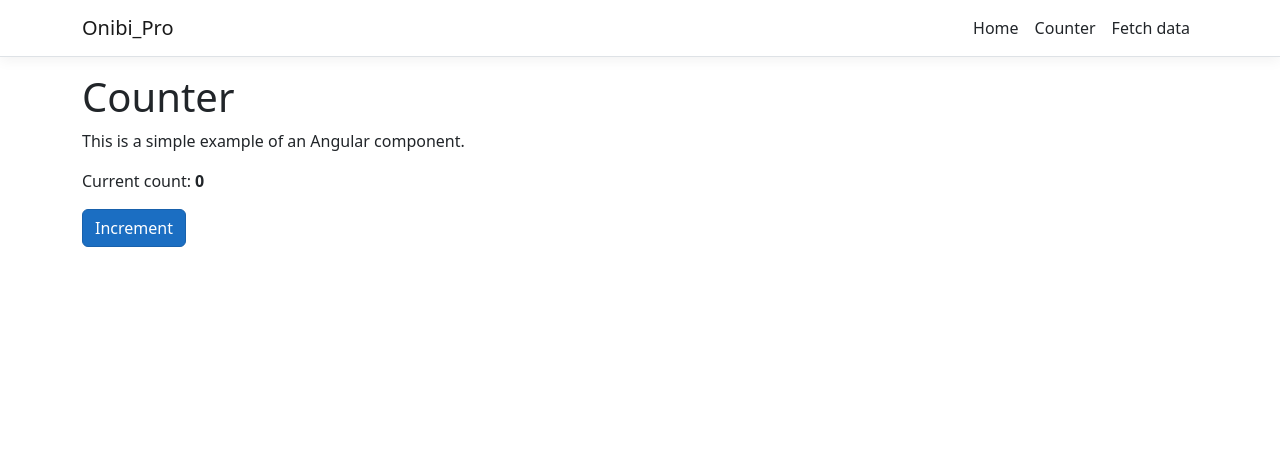
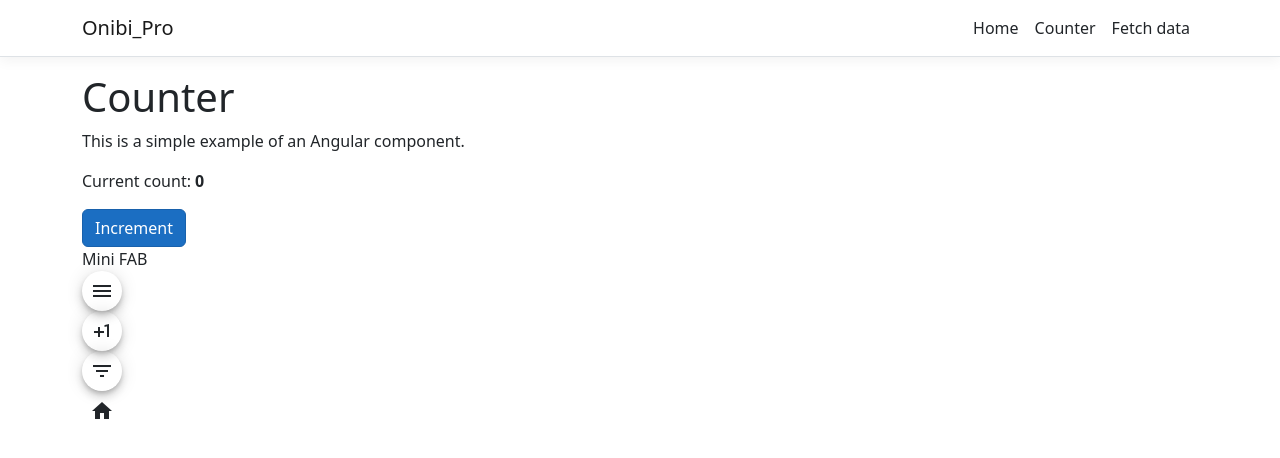
Before and after one commit to Shimakaze-Kan/Onibi_Pro, an Angular app in the folder Onibi_Pro/ClientApp/: page /counter in a window 1280 px wide. Shown: the top 458 px of the page. Built offline with nearby package versions, Linux system fonts and the light colour scheme.

Commit message:
Angular update

```diff
--- a/Onibi_Pro/ClientApp/angular.json
+++ b/Onibi_Pro/ClientApp/angular.json
@@ -117,7 +117,8 @@
               "sourceMap": false,
               "namedChunks": false,
               "extractLicenses": true,
-              "vendorChunk": true
+              "vendorChunk": true,
+              "buildOptimizer": true
             },
             "production": {
               "optimization": true,
@@ -125,12 +126,12 @@
               "sourceMap": false,
               "namedChunks": false,
               "extractLicenses": true,
-              "vendorChunk": false
+              "vendorChunk": false,
+              "buildOptimizer": true
             }
           }
         }
       }
     }
-  },
-  "defaultProject": "Onibi_Pro"
+  }
 }
--- a/Onibi_Pro/ClientApp/src/app/app.module.ts
+++ b/Onibi_Pro/ClientApp/src/app/app.module.ts
@@ -1,5 +1,5 @@
 import { BrowserModule } from '@angular/platform-browser';
-import { NgModule } from '@angular/core';
+import { APP_ID, NgModule } from '@angular/core';
 import { FormsModule } from '@angular/forms';
 import { HttpClientModule } from '@angular/common/http';
 import { RouterModule } from '@angular/router';
@@ -9,6 +9,10 @@ import { NavMenuComponent } from './nav-menu/nav-menu.component';
 import { HomeComponent } from './home/home.component';
 import { CounterComponent } from './counter/counter.component';
 import { FetchDataComponent } from './fetch-data/fetch-data.component';
+import { BrowserAnimationsModule } from '@angular/platform-browser/animations';
+import { MatButtonModule } from '@angular/material/button';
+import { MatCheckboxModule } from '@angular/material/checkbox';
+import { MatIconModule } from '@angular/material/icon';
 
 @NgModule({
   declarations: [
@@ -16,19 +20,23 @@ import { FetchDataComponent } from './fetch-data/fetch-data.component';
     NavMenuComponent,
     HomeComponent,
     CounterComponent,
-    FetchDataComponent
+    FetchDataComponent,
   ],
   imports: [
-    BrowserModule.withServerTransition({ appId: 'ng-cli-universal' }),
+    BrowserModule, //.withServerTransition({ appId: 'ng-cli-universal' }),
     HttpClientModule,
     FormsModule,
+    BrowserAnimationsModule,
     RouterModule.forRoot([
       { path: '', component: HomeComponent, pathMatch: 'full' },
       { path: 'counter', component: CounterComponent },
       { path: 'fetch-data', component: FetchDataComponent },
-    ])
+    ]),
+    MatButtonModule,
+    MatCheckboxModule,
+    MatIconModule,
   ],
-  providers: [],
-  bootstrap: [AppComponent]
+  providers: [{ provide: APP_ID, useValue: 'serverApp' }],
+  bootstrap: [AppComponent],
 })
-export class AppModule { }
+export class AppModule {}
--- a/Onibi_Pro/ClientApp/src/app/counter/counter.component.html
+++ b/Onibi_Pro/ClientApp/src/app/counter/counter.component.html
@@ -2,6 +2,52 @@
 
 <p>This is a simple example of an Angular component.</p>
 
-<p aria-live="polite">Current count: <strong>{{ currentCount }}</strong></p>
+<p aria-live="polite">
+  Current count: <strong>{{ currentCount }}</strong>
+</p>
 
 <button class="btn btn-primary" (click)="incrementCounter()">Increment</button>
+
+<section>
+  <div class="example-label">Mini FAB</div>
+  <div class="example-button-row">
+    <div class="example-flex-container">
+      <div class="example-button-container">
+        <button
+          mat-mini-fab
+          color="primary"
+          aria-label="Example icon button with a menu icon"
+        >
+          <mat-icon>menu</mat-icon>
+        </button>
+      </div>
+      <div class="example-button-container">
+        <button
+          mat-mini-fab
+          color="accent"
+          aria-label="Example icon button with a plus one icon"
+        >
+          <mat-icon>plus_one</mat-icon>
+        </button>
+      </div>
+      <div class="example-button-container">
+        <button
+          mat-mini-fab
+          color="warn"
+          aria-label="Example icon button with a filter list icon"
+        >
+          <mat-icon>filter_list</mat-icon>
+        </button>
+      </div>
+      <div class="example-button-container">
+        <button
+          mat-mini-fab
+          disabled
+          aria-label="Example icon button with a home icon"
+        >
+          <mat-icon>home</mat-icon>
+        </button>
+      </div>
+    </div>
+  </div>
+</section>
--- a/Onibi_Pro/ClientApp/src/index.html
+++ b/Onibi_Pro/ClientApp/src/index.html
@@ -7,6 +7,10 @@
 
     <meta name="viewport" content="width=device-width, initial-scale=1" />
     <link rel="icon" type="image/x-icon" href="favicon.ico" />
+    <link
+      href="https://fonts.googleapis.com/icon?family=Material+Icons"
+      rel="stylesheet"
+    />
   </head>
   <body>
     <app-root>Loading...</app-root>
--- a/Onibi_Pro/ClientApp/src/styles.css
+++ b/Onibi_Pro/ClientApp/src/styles.css
@@ -5,7 +5,11 @@ a {
   color: #0366d6;
 }
 
-.btn:focus, .btn:active:focus, .btn-link.nav-link:focus, .form-control:focus, .form-check-input:focus {
+.btn:focus,
+.btn:active:focus,
+.btn-link.nav-link:focus,
+.form-control:focus,
+.form-check-input:focus {
   box-shadow: 0 0 0 0.1rem white, 0 0 0 0.25rem #258cfb;
 }
 
@@ -18,3 +22,5 @@ code {
   background-color: #1b6ec2;
   border-color: #1861ac;
 }
+
+@import "~@angular/material/prebuilt-themes/indigo-pink.css";
```
Also changed, not shown: Onibi_Pro/ClientApp/package.json (+16 -14 lines), 2 other files (tests, documents, lock files or other folders).
